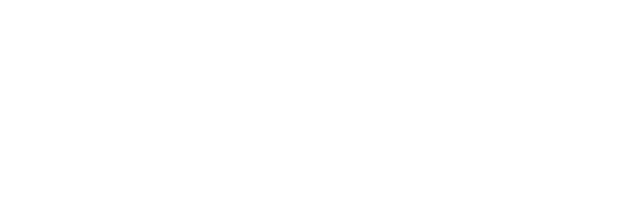
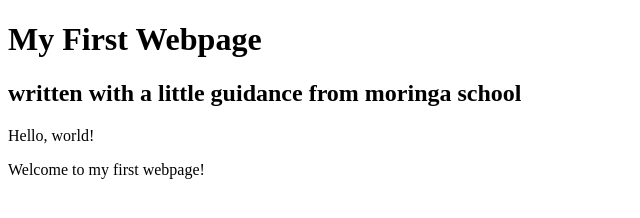
Before and after one commit to atienophanice/my-webpage, a plain HTML site: page my-first-webpage.html in a window 1280 px wide. Shown: the whole page, without its empty margins (0-640 px from the left). Drawn offline with Linux system fonts and the light colour scheme.

```diff
--- a/my-first-webpage.html
+++ b/my-first-webpage.html
@@ -5,6 +5,10 @@
     <title>my first webpage!</title>
 </head>
 <body>
+    <h1>My First Webpage</h1>
+    <h2>written with a little guidance from moringa school </h2>
+    <p>Hello, world!</p>
+   <p> Welcome to my first webpage!</p>
 
 </body>
 </html>
```
